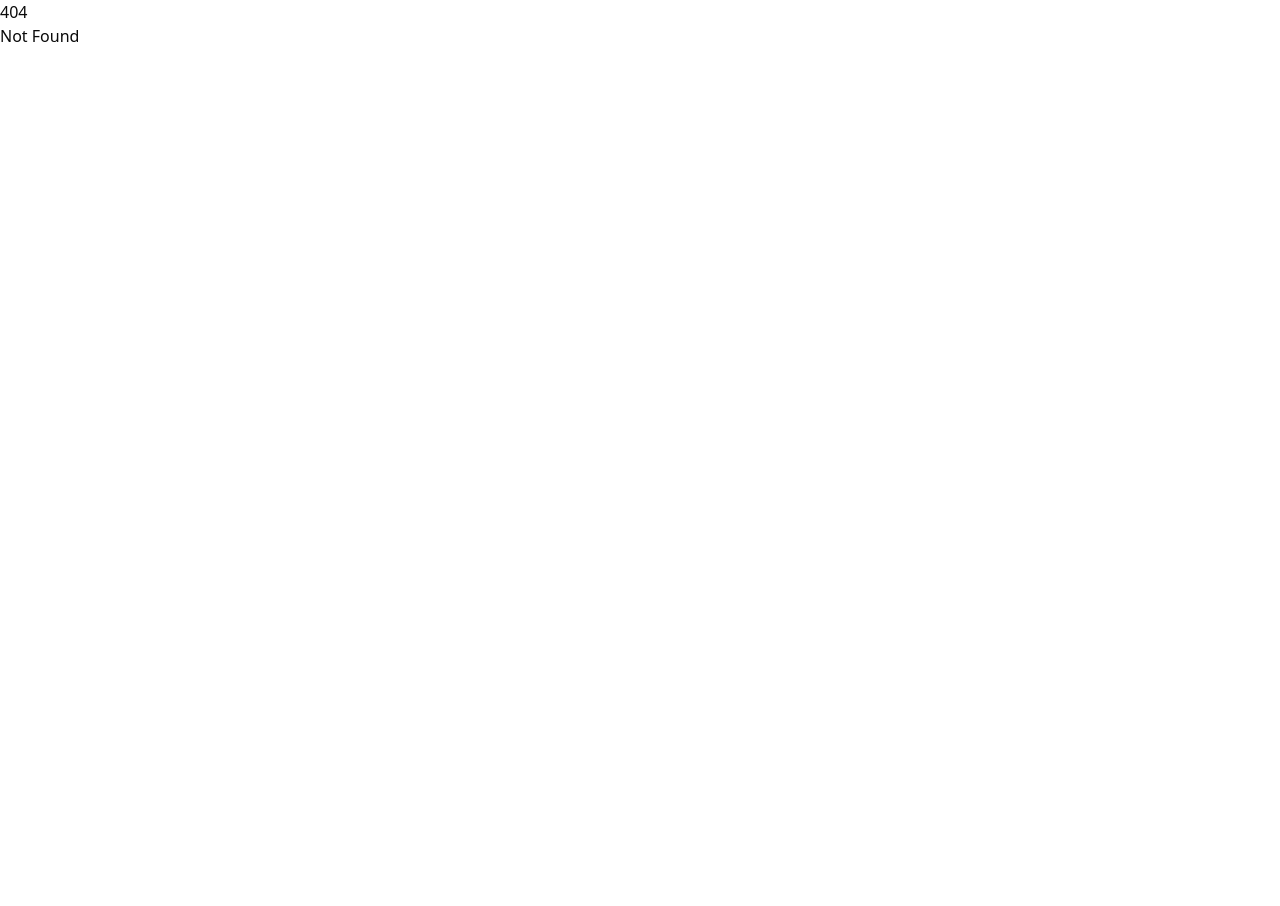
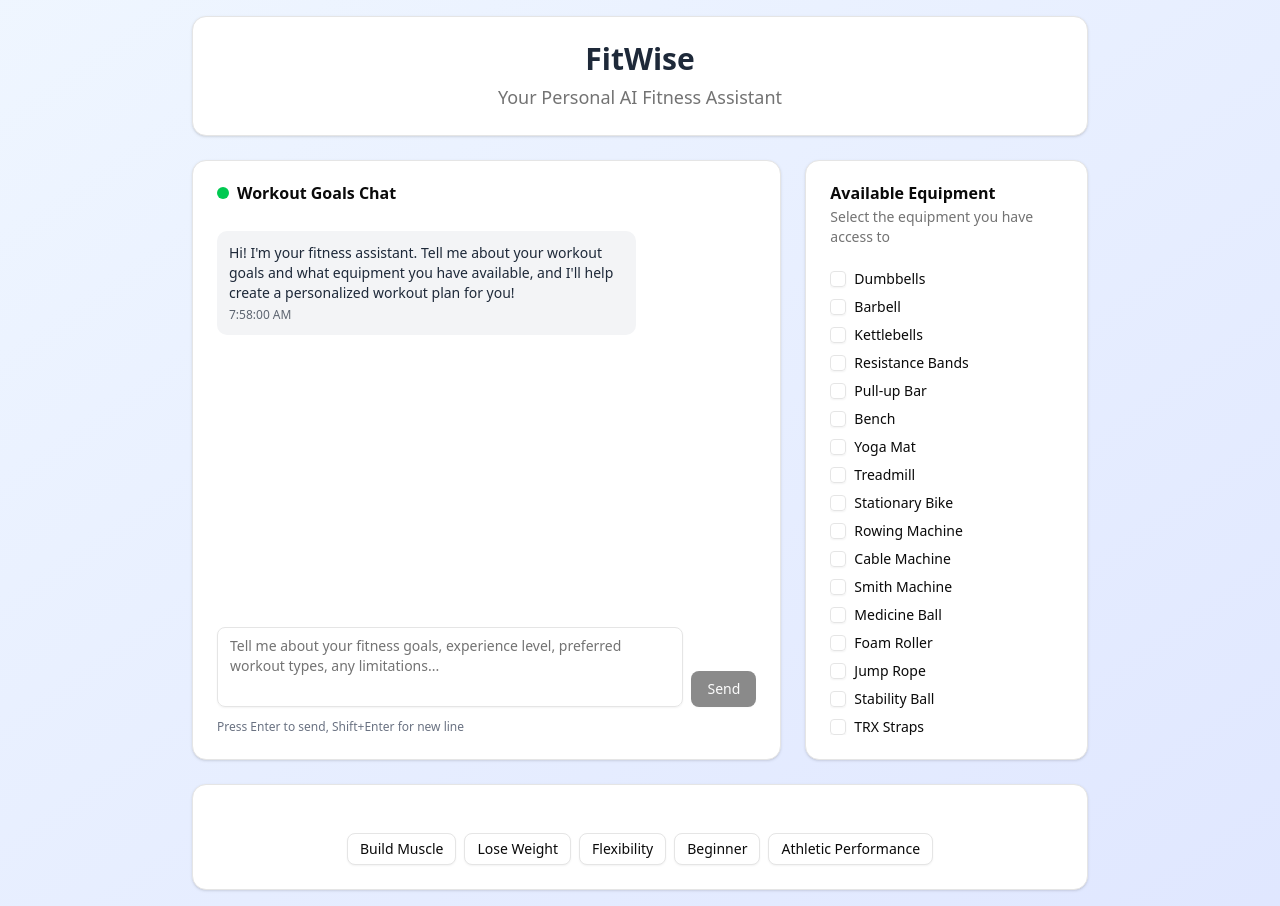
Before and after one commit to WhyAsh5114/fit-wise, a SvelteKit app: page /dashboard in a window 1280 px wide. Before the commit this address had no page. Before the commit the page ends 800 px from the top, so only its background shows below. Built offline with nearby package versions, Linux system fonts and the light colour scheme.

Commit message:
ui: added basic page for input

```diff
--- /dev/null
+++ b/src/routes/(app)/dashboard/+page.svelte
@@ -0,0 +1,243 @@
+<script lang="ts">
+	import {
+		Card,
+		CardContent,
+		CardDescription,
+		CardHeader,
+		CardTitle
+	} from '$lib/components/ui/card';
+	import { Button } from '$lib/components/ui/button';
+	import { Textarea } from '$lib/components/ui/textarea';
+	import { Checkbox } from '$lib/components/ui/checkbox';
+	import { Label } from '$lib/components/ui/label';
+	import { Badge } from '$lib/components/ui/badge';
+	import { ScrollArea } from '$lib/components/ui/scroll-area';
+
+	let workoutGoals = '';
+	let selectedEquipment: string[] = [];
+	let messages: Array<{ type: 'user' | 'system'; content: string; timestamp: Date }> = [
+		{
+			type: 'system',
+			content:
+				"Hi! I'm your fitness assistant. Tell me about your workout goals and what equipment you have available, and I'll help create a personalized workout plan for you!",
+			timestamp: new Date()
+		}
+	];
+
+	const availableEquipment = [
+		'Dumbbells',
+		'Barbell',
+		'Kettlebells',
+		'Resistance Bands',
+		'Pull-up Bar',
+		'Bench',
+		'Yoga Mat',
+		'Treadmill',
+		'Stationary Bike',
+		'Rowing Machine',
+		'Cable Machine',
+		'Smith Machine',
+		'Medicine Ball',
+		'Foam Roller',
+		'Jump Rope',
+		'Stability Ball',
+		'TRX Straps',
+		'Battle Ropes'
+	];
+
+	function toggleEquipment(equipment: string) {
+		if (selectedEquipment.includes(equipment)) {
+			selectedEquipment = selectedEquipment.filter((item) => item !== equipment);
+		} else {
+			selectedEquipment = [...selectedEquipment, equipment];
+		}
+	}
+
+	function sendMessage() {
+		if (!workoutGoals.trim()) return;
+
+		// Add user message
+		messages = [
+			...messages,
+			{
+				type: 'user',
+				content: workoutGoals,
+				timestamp: new Date()
+			}
+		];
+
+		// Simulate AI response (you would replace this with actual AI integration)
+		setTimeout(() => {
+			const equipmentText =
+				selectedEquipment.length > 0
+					? `I see you have access to: ${selectedEquipment.join(', ')}.`
+					: "I notice you haven't selected any equipment yet.";
+
+			messages = [
+				...messages,
+				{
+					type: 'system',
+					content: `Thanks for sharing your goals! ${equipmentText} Based on what you've told me, I'll create a personalized workout plan. Let me analyze your requirements and get back to you with some recommendations.`,
+					timestamp: new Date()
+				}
+			];
+		}, 1000);
+
+		// Clear input
+		workoutGoals = '';
+	}
+
+	function handleKeypress(event: KeyboardEvent) {
+		if (event.key === 'Enter' && !event.shiftKey) {
+			event.preventDefault();
+			sendMessage();
+		}
+	}
+</script>
+
+<div class="min-h-screen bg-gradient-to-br from-blue-50 to-indigo-100 p-4">
+	<div class="mx-auto max-w-4xl space-y-6">
+		<!-- Header -->
+		<Card>
+			<CardHeader class="text-center">
+				<CardTitle class="text-3xl font-bold text-gray-800">FitWise</CardTitle>
+				<CardDescription class="text-lg">Your Personal AI Fitness Assistant</CardDescription>
+			</CardHeader>
+		</Card>
+
+		<div class="grid gap-6 lg:grid-cols-3">
+			<!-- Chat Interface -->
+			<div class="lg:col-span-2">
+				<Card class="flex h-[600px] flex-col">
+					<CardHeader>
+						<CardTitle class="flex items-center gap-2">
+							<div class="h-3 w-3 rounded-full bg-green-500"></div>
+							Workout Goals Chat
+						</CardTitle>
+					</CardHeader>
+					<CardContent class="flex flex-1 flex-col gap-4">
+						<!-- Messages Area -->
+						<ScrollArea class="flex-1 pr-4">
+							<div class="space-y-4">
+								{#each messages as message, index (index)}
+									<div class="flex {message.type === 'user' ? 'justify-end' : 'justify-start'}">
+										<div
+											class="max-w-[80%] {message.type === 'user'
+												? 'bg-blue-500 text-white'
+												: 'bg-gray-100 text-gray-800'}
+											space-y-1 rounded-lg p-3"
+										>
+											<p class="text-sm">{message.content}</p>
+											<p class="text-xs opacity-70">
+												{message.timestamp.toLocaleTimeString()}
+											</p>
+										</div>
+									</div>
+								{/each}
+							</div>
+						</ScrollArea>
+
+						<!-- Input Area -->
+						<div class="space-y-3">
+							<div class="flex gap-2">
+								<Textarea
+									bind:value={workoutGoals}
+									placeholder="Tell me about your fitness goals, experience level, preferred workout types, any limitations..."
+									class="min-h-[80px] flex-1 resize-none"
+									onkeypress={handleKeypress}
+								/>
+								<Button onclick={sendMessage} disabled={!workoutGoals.trim()} class="self-end">
+									Send
+								</Button>
+							</div>
+							<p class="text-xs text-gray-500">Press Enter to send, Shift+Enter for new line</p>
+						</div>
+					</CardContent>
+				</Card>
+			</div>
+
+			<!-- Equipment Selection -->
+			<div class="lg:col-span-1">
+				<Card class="flex h-[600px] flex-col">
+					<CardHeader>
+						<CardTitle>Available Equipment</CardTitle>
+						<CardDescription>Select the equipment you have access to</CardDescription>
+						{#if selectedEquipment.length > 0}
+							<div class="mt-2 flex flex-wrap gap-1">
+								{#each selectedEquipment as equipment (equipment)}
+									<Badge variant="secondary" class="text-xs">
+										{equipment}
+									</Badge>
+								{/each}
+							</div>
+						{/if}
+					</CardHeader>
+					<CardContent class="h-px flex-1 grow">
+						<ScrollArea class="h-full pr-4">
+							<div class="space-y-3">
+								{#each availableEquipment as equipment (equipment)}
+									<div class="flex items-center space-x-2">
+										<Checkbox
+											id={equipment}
+											checked={selectedEquipment.includes(equipment)}
+											onCheckedChange={() => toggleEquipment(equipment)}
+										/>
+										<Label
+											for={equipment}
+											class="cursor-pointer text-sm leading-none font-medium peer-disabled:cursor-not-allowed peer-disabled:opacity-70"
+										>
+											{equipment}
+										</Label>
+									</div>
+								{/each}
+							</div>
+						</ScrollArea>
+					</CardContent>
+				</Card>
+			</div>
+		</div>
+
+		<!-- Quick Action Buttons -->
+		<Card>
+			<CardContent class="pt-6">
+				<div class="flex flex-wrap justify-center gap-2">
+					<Button
+						variant="outline"
+						size="sm"
+						onclick={() => (workoutGoals = 'I want to build muscle mass and strength')}
+					>
+						Build Muscle
+					</Button>
+					<Button
+						variant="outline"
+						size="sm"
+						onclick={() => (workoutGoals = 'I want to lose weight and improve cardio')}
+					>
+						Lose Weight
+					</Button>
+					<Button
+						variant="outline"
+						size="sm"
+						onclick={() => (workoutGoals = 'I want to improve flexibility and mobility')}
+					>
+						Flexibility
+					</Button>
+					<Button
+						variant="outline"
+						size="sm"
+						onclick={() => (workoutGoals = "I'm a beginner and want to start working out")}
+					>
+						Beginner
+					</Button>
+					<Button
+						variant="outline"
+						size="sm"
+						onclick={() => (workoutGoals = 'I want to improve athletic performance')}
+					>
+						Athletic Performance
+					</Button>
+				</div>
+			</CardContent>
+		</Card>
+	</div>
+</div>
--- a/src/routes/+page.svelte
+++ b/src/routes/+page.svelte
@@ -1,2 +1 @@
-<h1>Welcome to SvelteKit</h1>
-<p>Visit <a href="https://svelte.dev/docs/kit">svelte.dev/docs/kit</a> to read the documentation</p>
+TODO: landing page
```
